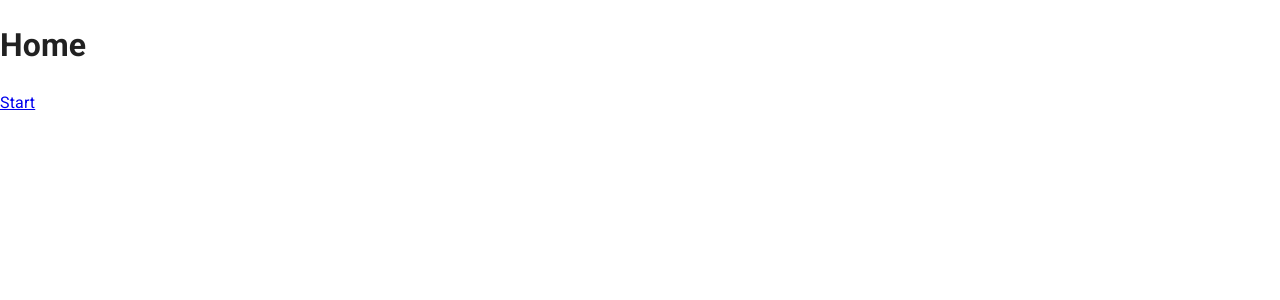
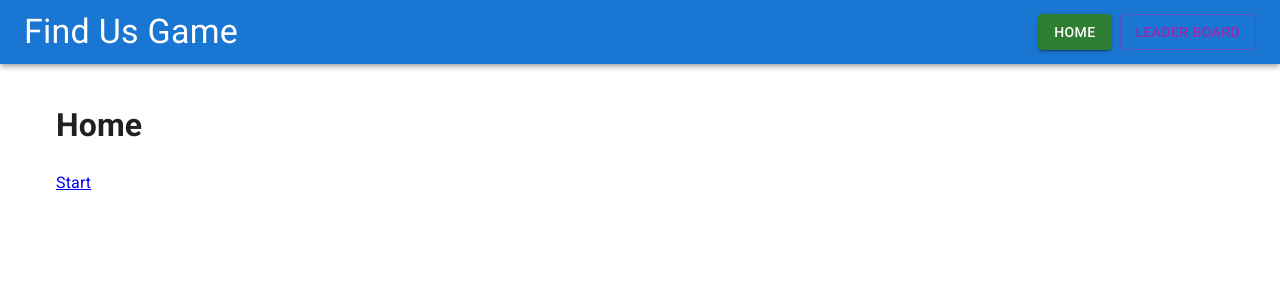
Before and after one commit to ShivangamSoni/find-us-game, a React (Create React App) app: page / in a window 1280 px wide. Shown: the top 300 px of the page. Built offline with nearby package versions, Linux system fonts and the light colour scheme.

Commit message:
Add: Header

```diff
--- a/src/App.tsx
+++ b/src/App.tsx
@@ -1,16 +1,25 @@
 import { Route, Routes } from "react-router";
-import { BrowserRouter } from "react-router-dom";
 
+import Box from "@mui/material/Box";
+import Toolbar from "@mui/material/Toolbar";
+import Container from "@mui/material/Container";
+
+import Header from "./components/Header/Header";
 import Home from "./pages/Home/Home";
 import Game from "./pages/Game/Game";
 
 export default function App() {
     return (
-        <BrowserRouter>
-            <Routes>
-                <Route path="/" element={<Home />} />
-                <Route path="/game" element={<Game />} />
-            </Routes>
-        </BrowserRouter>
+        <Container maxWidth="lg" sx={{ padding: { xs: 0 } }}>
+            <Header />
+            <Box component="main" sx={{ px: 2, py: 4 }}>
+                <Toolbar variant="dense" />
+                <Routes>
+                    <Route path="/" element={<Home />} />
+                    <Route path="/game" element={<Game />} />
+                    <Route path="/leader-board" element={<>Leader Board</>} />
+                </Routes>
+            </Box>
+        </Container>
     );
 }
--- /dev/null
+++ b/src/components/Header/Header.tsx
@@ -0,0 +1,133 @@
+import Box from "@mui/material/Box";
+import AppBar from "@mui/material/AppBar";
+import Toolbar from "@mui/material/Toolbar";
+import IconButton from "@mui/material/IconButton";
+import MenuIcon from "@mui/icons-material/Menu";
+import Typography from "@mui/material/Typography";
+import Button from "@mui/material/Button";
+import Drawer from "@mui/material/Drawer";
+import Divider from "@mui/material/Divider";
+import List from "@mui/material/List";
+import ListItem from "@mui/material/ListItem";
+import ListItemButton from "@mui/material/ListItemButton";
+import ListItemText from "@mui/material/ListItemText";
+
+import { useLocation, useNavigate } from "react-router-dom";
+import { useState } from "react";
+
+export default function Header() {
+    const { pathname } = useLocation();
+    const navigate = useNavigate();
+
+    const [isMobileOpen, setIsMobileOpen] = useState(false);
+
+    const handleDrawerToggle = () => setIsMobileOpen((prev) => !prev);
+    const handleNavigation = (link: string) => navigate(link);
+
+    const drawerContainer =
+        window !== undefined ? () => window.document.body : undefined;
+
+    return (
+        <Box sx={{ display: "flex" }} component="header">
+            <AppBar component="nav">
+                <Toolbar>
+                    <IconButton
+                        color="inherit"
+                        aria-label="open navigation drawer"
+                        edge="start"
+                        onClick={handleDrawerToggle}
+                        sx={{ mr: 2, display: { sm: "none" } }}
+                    >
+                        <MenuIcon />
+                    </IconButton>
+                    <Typography
+                        component="h1"
+                        variant="h4"
+                        sx={{
+                            flexGrow: 1,
+                            display: {
+                                xs: "none",
+                                sm: "block",
+                            },
+                        }}
+                    >
+                        Find Us Game
+                    </Typography>
+                    <Box sx={{ display: { xs: "none", sm: "flex" }, gap: 1 }}>
+                        {NAV_ITEMS.map(({ id, title, link }) => (
+                            <Button
+                                key={id}
+                                color={
+                                    pathname === link ? "success" : "secondary"
+                                }
+                                variant={
+                                    pathname === link ? "contained" : "outlined"
+                                }
+                                onClick={(e) => handleNavigation(link)}
+                            >
+                                {title}
+                            </Button>
+                        ))}
+                    </Box>
+                </Toolbar>
+            </AppBar>
+
+            <Box component="nav">
+                <Drawer
+                    container={drawerContainer}
+                    variant="temporary"
+                    open={isMobileOpen}
+                    onClose={handleDrawerToggle}
+                    ModalProps={{
+                        keepMounted: true,
+                    }}
+                    sx={{
+                        "display": { xs: "block", sm: "none" },
+                        "& .MuiDrawer-paper": {
+                            boxSizing: "border-box",
+                            width: DRAWER_WIDTH,
+                        },
+                    }}
+                >
+                    <Box
+                        onClick={handleDrawerToggle}
+                        sx={{ textAlign: "center" }}
+                    >
+                        <Typography variant="h6" sx={{ my: 2 }}>
+                            Find Us Game
+                        </Typography>
+                        <Divider />
+                        <List>
+                            {NAV_ITEMS.map(({ id, title, link }) => (
+                                <ListItem key={id} disablePadding>
+                                    <ListItemButton
+                                        sx={{ textAlign: "center" }}
+                                        selected={pathname === link}
+                                        onClick={(e) => handleNavigation(link)}
+                                    >
+                                        <ListItemText primary={title} />
+                                    </ListItemButton>
+                                </ListItem>
+                            ))}
+                        </List>
+                    </Box>
+                </Drawer>
+            </Box>
+        </Box>
+    );
+}
+
+const NAV_ITEMS = [
+    {
+        id: 1,
+        title: "Home",
+        link: "/",
+    },
+    {
+        id: 2,
+        title: "Leader Board",
+        link: "/leader-board",
+    },
+];
+
+const DRAWER_WIDTH = 240;
--- a/src/index.tsx
+++ b/src/index.tsx
@@ -1,5 +1,7 @@
 import React from "react";
 import ReactDOM from "react-dom/client";
+
+import { BrowserRouter } from "react-router-dom";
 
 // MUI Fonts
 import "@fontsource/roboto/300.css";
@@ -17,6 +19,8 @@ const root = ReactDOM.createRoot(
 root.render(
     <React.StrictMode>
         <CssBaseline />
-        <App />
+        <BrowserRouter>
+            <App />
+        </BrowserRouter>
     </React.StrictMode>,
 );
```
